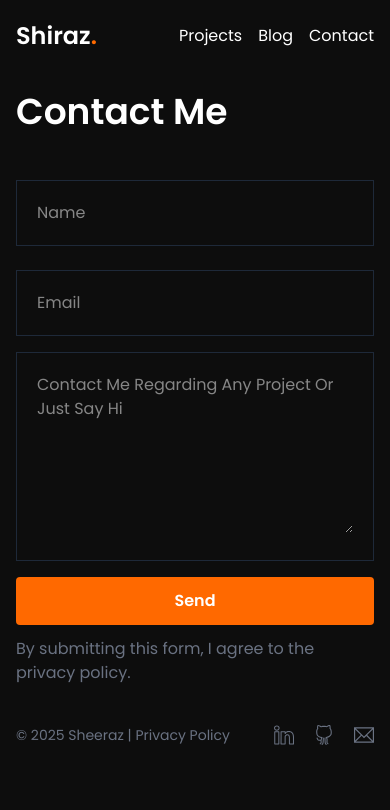
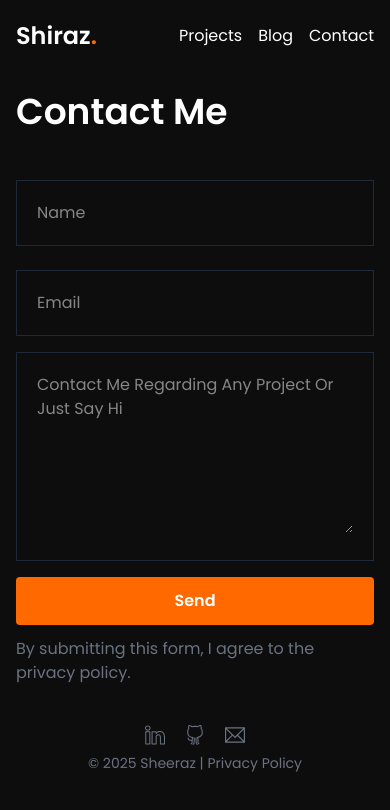
Before and after one commit to Celestial00/Portfolio, a React (Vite) app: page /contact in a window 390 px wide. Shown: the top 810 px of the page. Built offline with nearby package versions, Linux system fonts and the light colour scheme.

Commit message:
footer minor upd

```diff
--- a/src/components/Footer.jsx
+++ b/src/components/Footer.jsx
@@ -12,7 +12,7 @@ export default function Footer() {
   };
 
   return (
-    <div className=" flex justify-between mb-5 mt-5 items-center ">
+    <div className=" flex flex-col-reverse gap-2 justify-between md:gap-0 md:flex-row mb-5 mt-5 items-center ">
       <p className="text-sm text-gray-500">
         {" "}
         © 2025 Sheeraz |{" "}
--- a/src/components/Section.jsx
+++ b/src/components/Section.jsx
@@ -34,7 +34,7 @@ export default function Section() {
       place: "Mehran University of Engineering and Technology",
       description:
         "Pursued core software engineering subjects including algorithms, databases, and web development. Developed practical and research-based projects.",
-      date: "Graduation Expected / Completed 12/1/2025",
+      date: "Graduated 12/1/2025",
       projects: ["AI-Based Pattern Detection in E-commerce"],
     },
   ];
```
